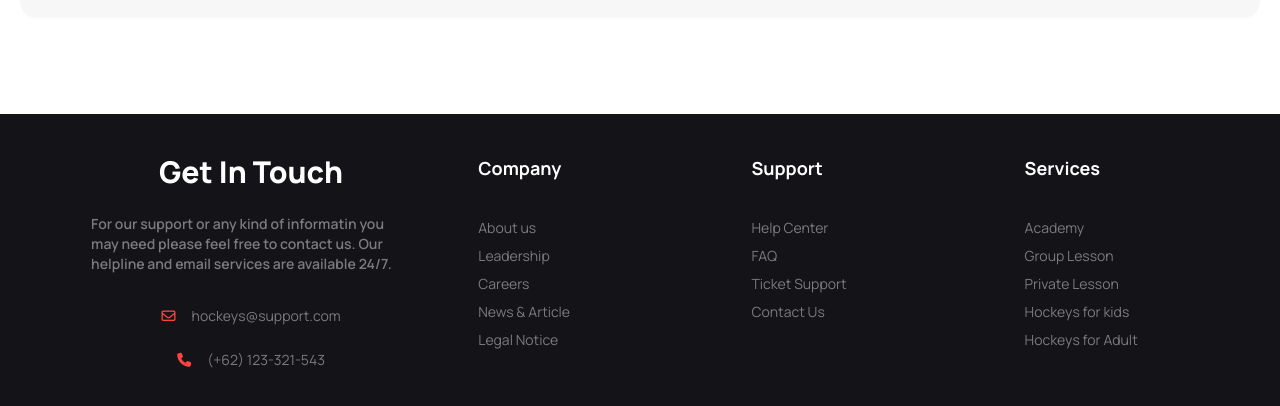
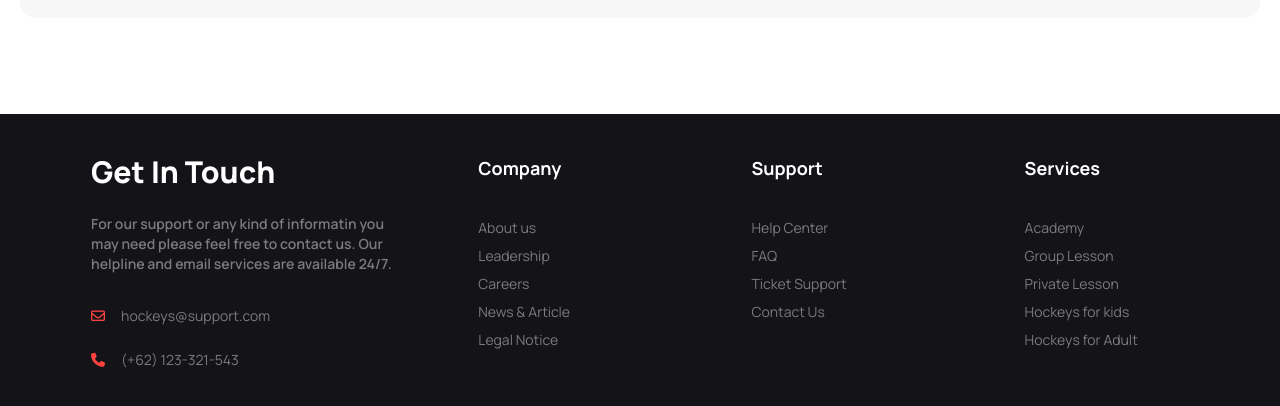
Before and after one commit to Focus4Study/Assignment-3-Hockeys, a plain HTML site: page index.html in a window 1280 px wide. Shown: the part 5812-6218 px from the top of the page. Drawn offline with nearby package versions, Linux system fonts and the light colour scheme.

Commit message:
footer alignment changed

```diff
--- a/index.html
+++ b/index.html
@@ -618,7 +618,7 @@
   </main>
 
   <footer class="footer p-10 bg-[#131318] text-base-content mt-24">
-    <aside class="mx-auto flex flex-col items-center">
+    <aside class="mx-auto flex flex-col lg:items-start items-center">
       <h3 class="text-white text-3xl font-extrabold mb-4">Get In Touch</h3>
       <p class="w-80 text-theme-footer-color font-semibold mb-6 text-center lg:text-left">For our support or any kind of informatin you may need
         please feel free to contact us. Our helpline and email services are available 24/7.</p>
```
